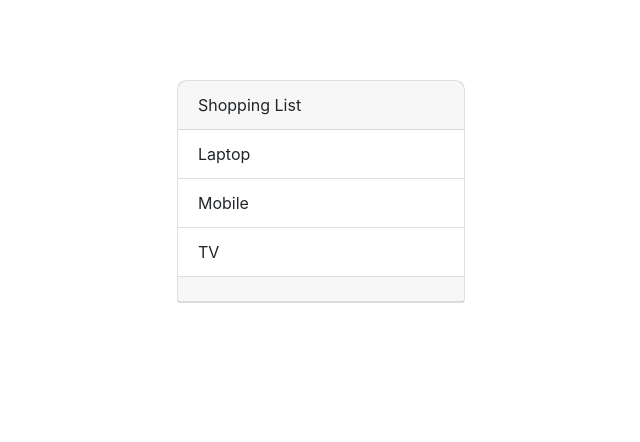
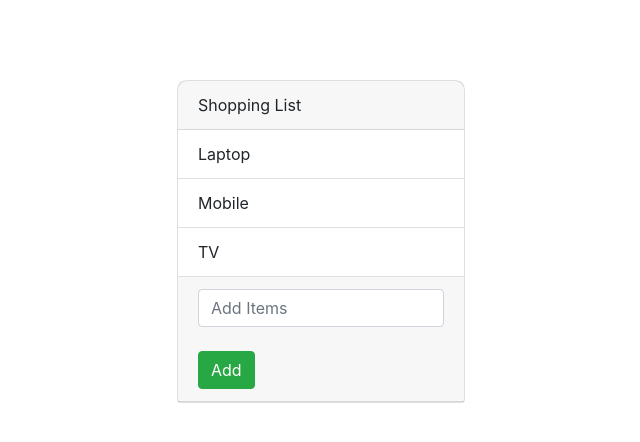
Before and after one commit to vishnumd91/IIHT-Shopping-List, a React (Create React App) app: page / in a window 1280 px wide. Shown: the top 442 px of the page, without its empty margins (319-959 px from the left). Built offline with nearby package versions, Linux system fonts and the light colour scheme.

Commit message:
Created Text Input Component with the add button

```diff
--- a/src/components/Card.js
+++ b/src/components/Card.js
@@ -1,5 +1,6 @@
 import React from 'react';
 import './Card.css';
+import TextInput from './TextInput';
 
 function Card() {
     return (
@@ -14,6 +15,7 @@ function Card() {
                 <li className="list-group-item">TV</li>
             </ul>
             <div className="card-header">
+                <TextInput></TextInput>
             </div>
             </div>
         </div>
--- /dev/null
+++ b/src/components/TextInput.js
@@ -0,0 +1,15 @@
+import React from 'react'
+
+function TextInput() {
+    return (
+        <div>
+            <form className='from-group'>
+                <input className='form-control' type='text' placeholder='Add Items' required='true'></input><br></br>
+                <button type='submit' className='btn btn-success'>Add</button>
+            </form>
+
+        </div>
+    )
+}
+
+export default TextInput
```
